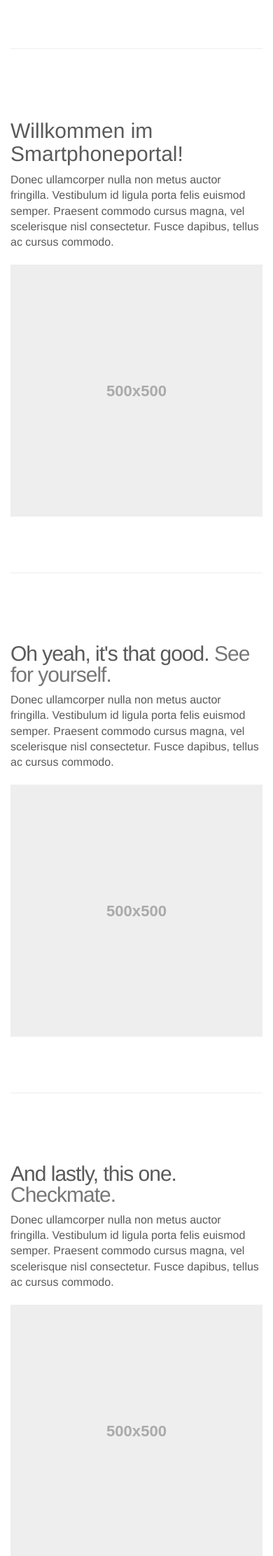
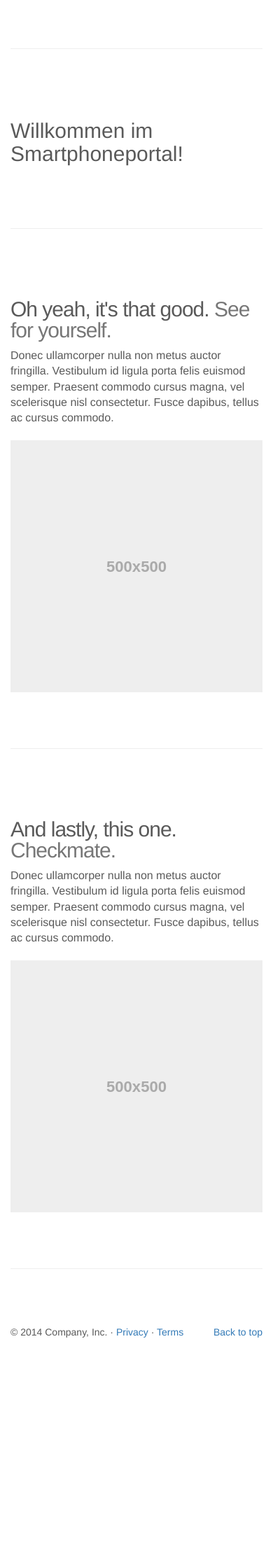
Before and after one commit to lukas22497/smartphoneportal, a PHP site: page /index.php in a window 390 px wide. Shown: the part 1406-3629 px from the top of the page at 70% size. After the commit the page ends 3317 px from the top, so only its background shows below. Run offline with PHP 8.4, Linux system fonts and the light colour scheme.

Commit message:
Einzelner Bereich für Smartphone eingerichtet
Umrelevante Zeilen auskommentiert.

```diff
--- a/index.php
+++ b/index.php
@@ -187,11 +187,13 @@
       }
 */
      ?>
-          <p class="lead">Donec ullamcorper nulla non metus auctor fringilla. Vestibulum id ligula porta felis euismod semper. Praesent commodo cursus magna, vel scelerisque nisl consectetur. Fusce dapibus, tellus ac cursus commodo.</p>
+<!--          <p class="lead">Donec ullamcorper nulla non metus auctor fringilla. Vestibulum id ligula porta felis euismod semper. Praesent commodo cursus magna, vel scelerisque nisl consectetur. Fusce dapibus, tellus ac cursus commodo.</p>-->
         </div>
+<!--
         <div class="col-md-5">
           <img class="featurette-image img-responsive center-block" data-src="holder.js/500x500/auto" alt="Generic placeholder image">
         </div>
+-->
       </div>
 
       <hr class="featurette-divider">
```
